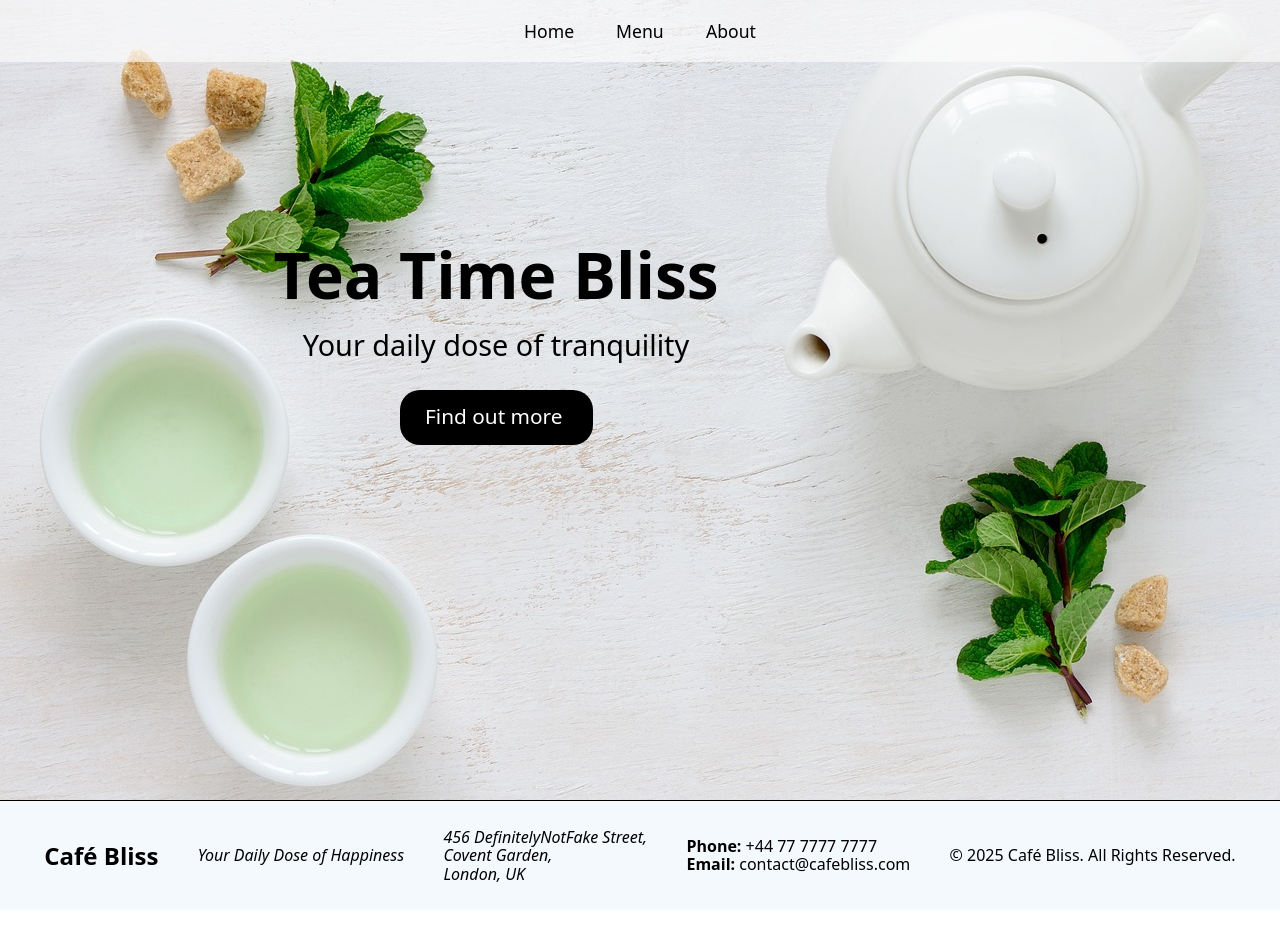
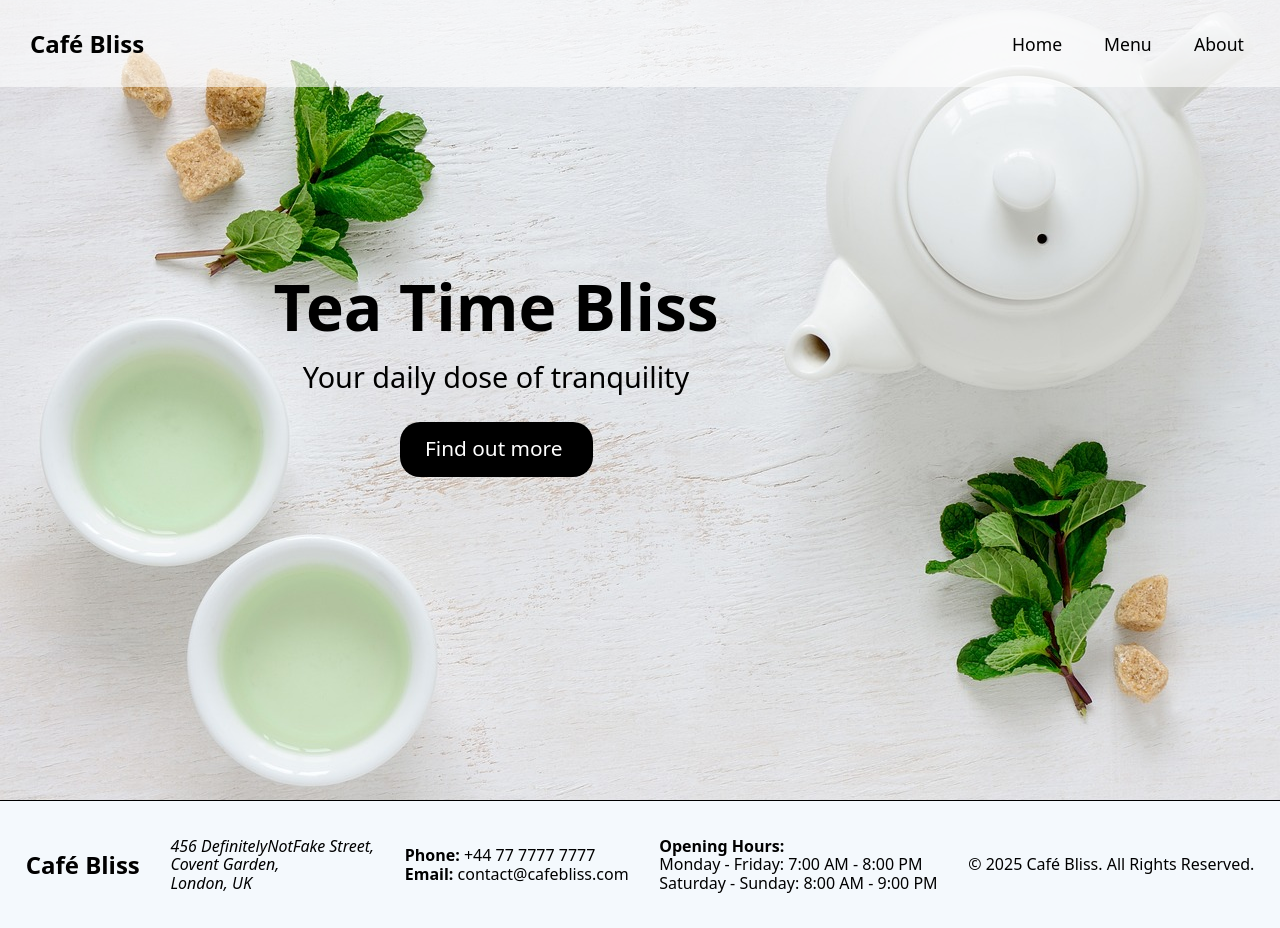
Before and after one commit to AlexS1302/cafe-website, a website built with webpack: page src/template.html in a window 1280 px wide. Built offline with nearby package versions, Linux system fonts and the light colour scheme; files whose address does not match are found by name.

Commit message:
Add café's name to header

```diff
--- a/src/styles.css
+++ b/src/styles.css
@@ -9,7 +9,18 @@ header {
     z-index: 2;
     width: 100%;
     background-color: rgb(255, 255, 255, 0.6);
-    padding: 20px;
+    padding: 10px;
+}
+
+nav {
+    display: flex;
+    justify-content: center;
+    gap: 30px;
+    padding-inline: 20px;
+}
+
+nav h2{
+    margin-right: auto;
 }
 
 nav button {
@@ -27,11 +38,6 @@ nav button:hover {
     color: green;
 }
 
-nav {
-    display: flex;
-    justify-content: center;
-    gap: 30px;
-}
 
 #main {
     height:100vh;
@@ -41,12 +47,11 @@ nav {
     align-content: center;
     justify-items: center;
     font-size: 1.8rem;
-    padding-bottom: 10rem;
+    padding-bottom: 6rem;
 }
 
 #main h1, #main p, #find-out-btn{
     margin-right: 18rem;
-
 }
 
 #main h1 {
@@ -101,7 +106,7 @@ footer {
     justify-content: space-evenly;
     align-items: center;
     margin: 0px 10px;
-    gap: 5px;
+    gap: 15px;
 }
 
 /* To add later with Javascript */
--- a/src/template.html
+++ b/src/template.html
@@ -8,6 +8,7 @@
 <body>
     <header>
         <nav>
+            <h2>Café Bliss</h2>
             <button id="home">Home</button>
             <button id="menu">Menu</button>
             <button id="about">About</button>
@@ -24,9 +25,6 @@
     <footer>
         <div class="contact">
             <h2>Café Bliss</h2>
-            <p>
-                <em>Your Daily Dose of Happiness</em>
-            </p>
             <address>
                 456 DefinitelyNotFake Street,<br>
                 Covent Garden,<br>
@@ -36,6 +34,11 @@
                 <strong>Phone:</strong> +44 77 7777 7777<br>
                 <strong>Email:</strong> contact@cafebliss.com
             </p>
+            <p>
+                <strong>Opening Hours:</strong><br>
+                Monday - Friday: 7:00 AM - 8:00 PM<br>
+                Saturday - Sunday: 8:00 AM - 9:00 PM
+            </p>
             <p>&copy; 2025 Café Bliss. All Rights Reserved.</p>
         </div>
     </footer>
```
